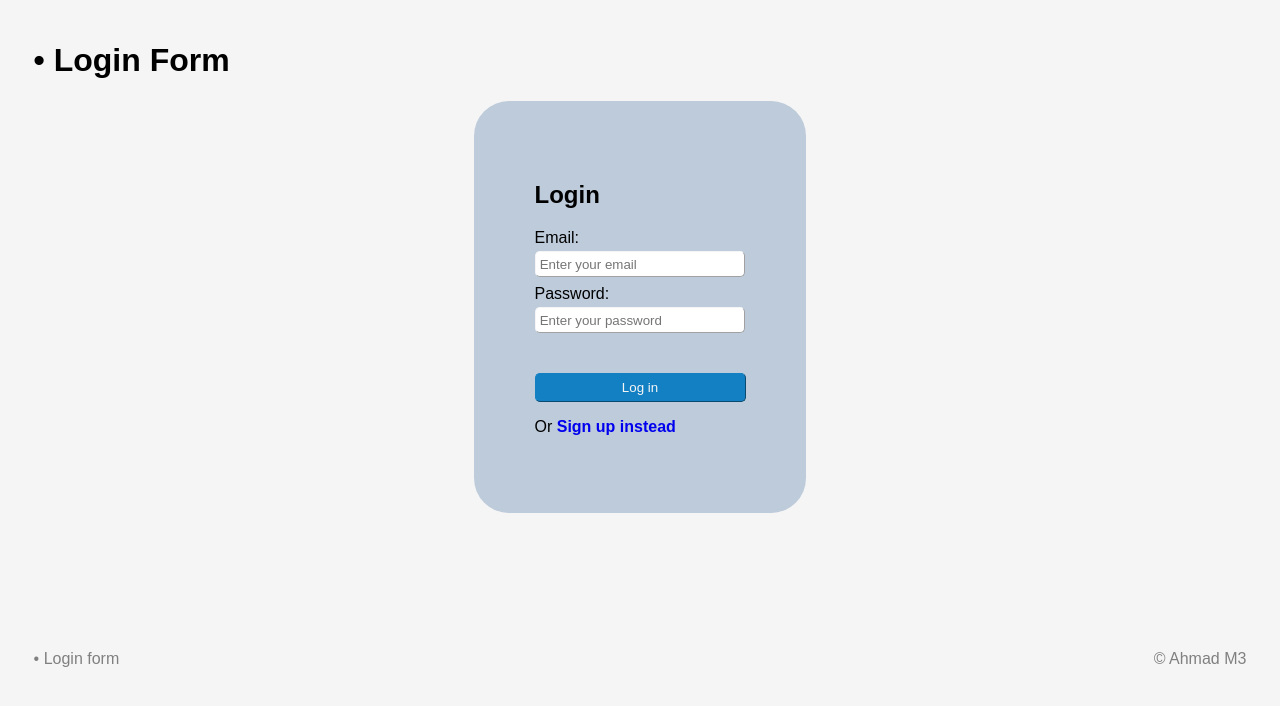
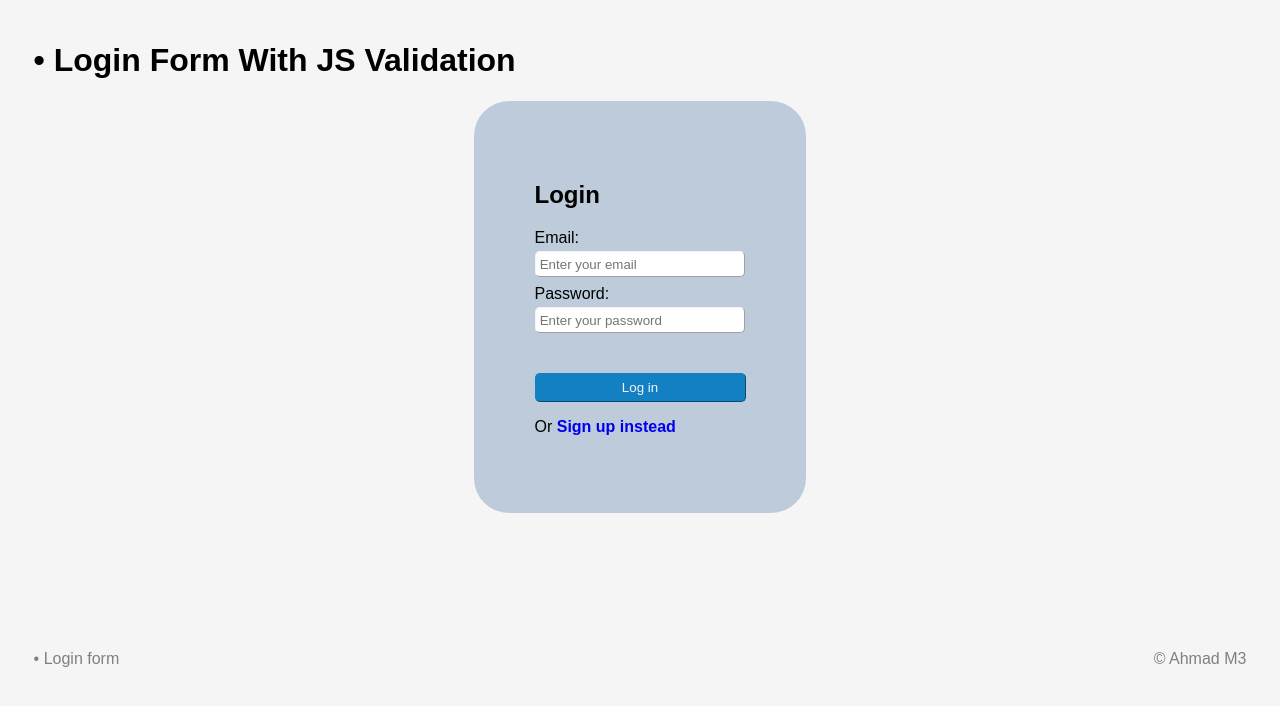
Before and after one commit to theahmadm3/Login-and-Sign-up-page, a plain HTML site: page login.html in a window 1280 px wide. Drawn offline with Linux system fonts and the light colour scheme.

Commit message:
Update login.html

```diff
--- a/login.html
+++ b/login.html
@@ -10,7 +10,7 @@
 <body>
     <div class="theTitle">
         <h1>
-            • Login Form
+            • Login Form With JS Validation
         </h1>
     </div>
     <div class="container">
```
